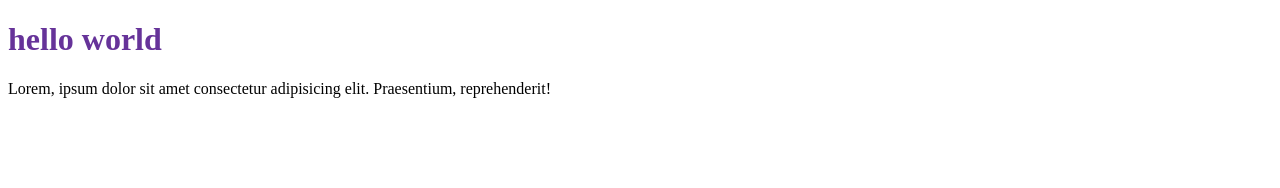
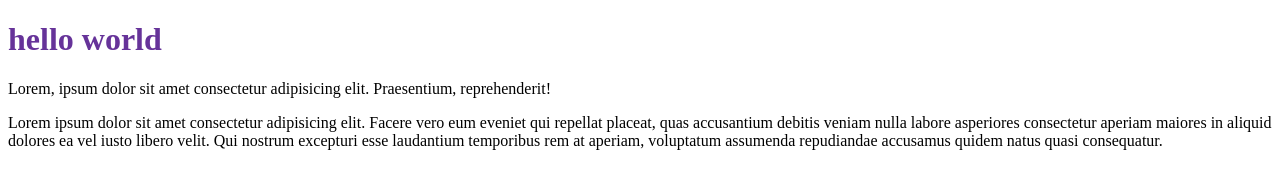
Before and after one commit to ABHI2211998/my-learn-git-pro, a plain HTML site: page index.html in a window 1280 px wide. Drawn offline with Linux system fonts and the light colour scheme.

Commit message:
Update code

```diff
--- a/index.html
+++ b/index.html
@@ -12,5 +12,13 @@
       Lorem, ipsum dolor sit amet consectetur adipisicing elit. Praesentium,
       reprehenderit!
     </p>
+    <p>
+      Lorem ipsum dolor sit amet consectetur adipisicing elit. Facere vero eum
+      eveniet qui repellat placeat, quas accusantium debitis veniam nulla labore
+      asperiores consectetur aperiam maiores in aliquid dolores ea vel iusto
+      libero velit. Qui nostrum excepturi esse laudantium temporibus rem at
+      aperiam, voluptatum assumenda repudiandae accusamus quidem natus quasi
+      consequatur.
+    </p>
   </body>
 </html>
```
